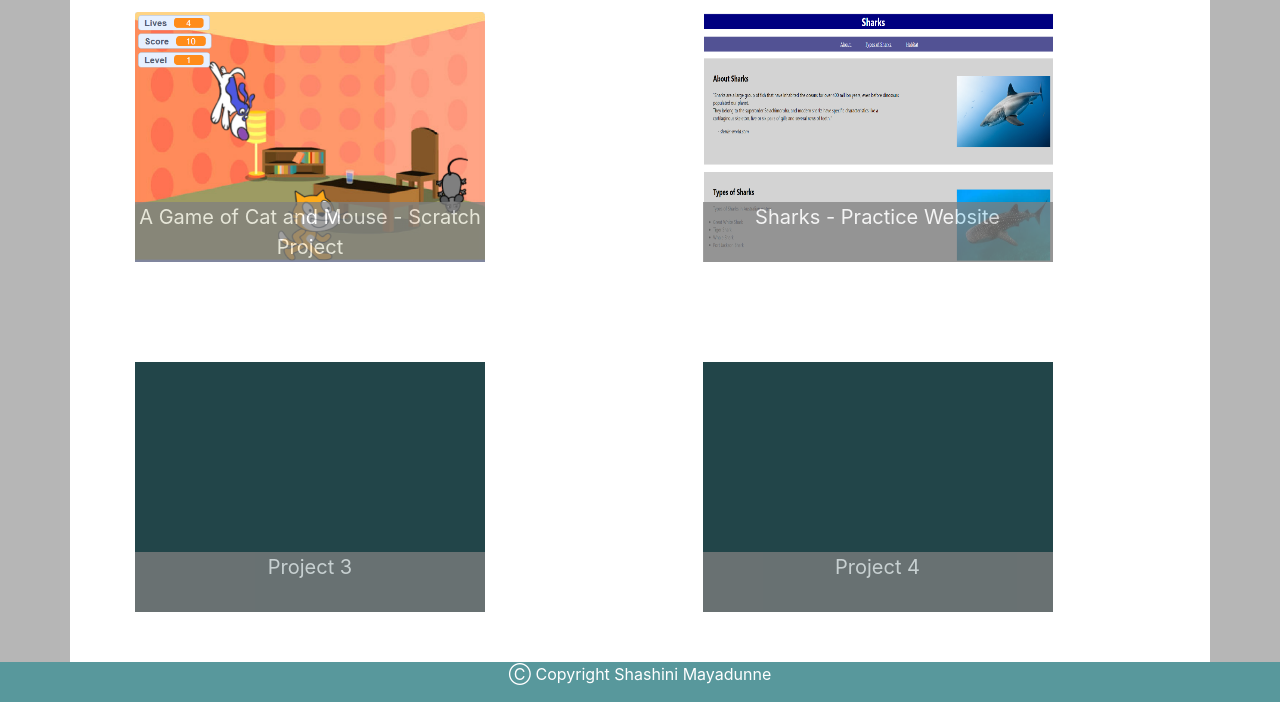
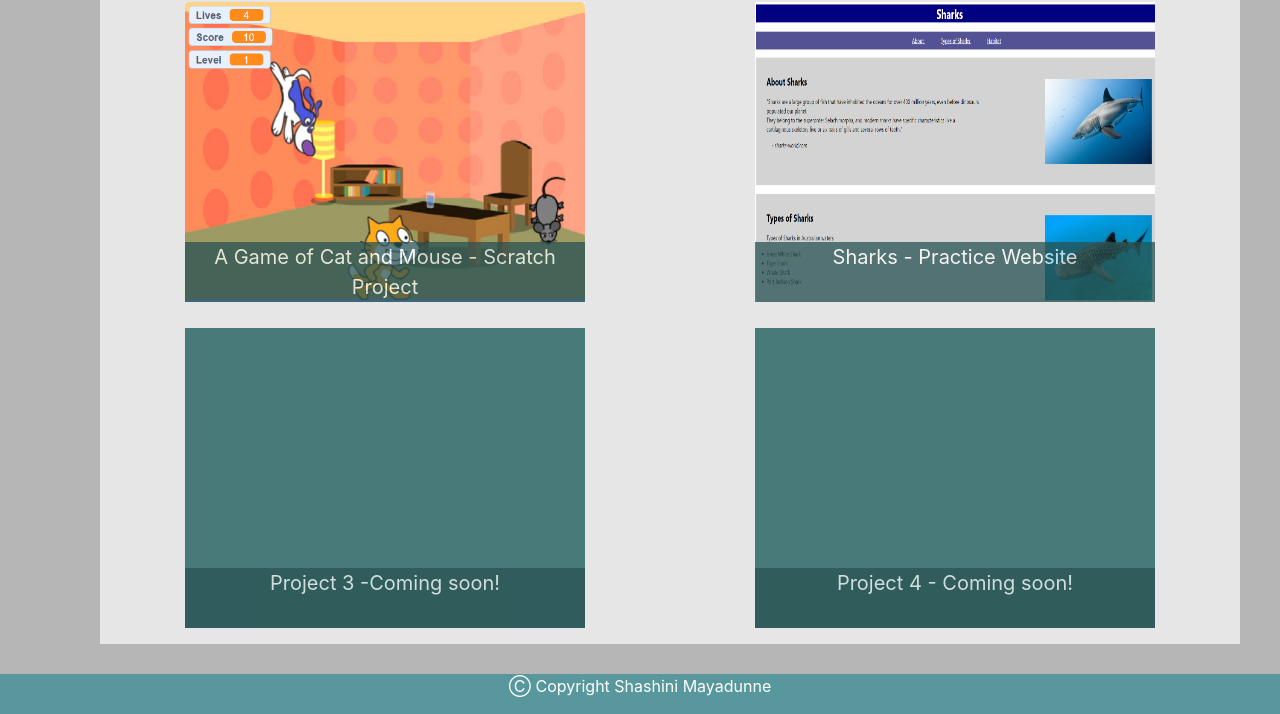
Before and after one commit to Shash833/Shashini-s-Portfolio, a plain HTML site: page assets/portfolio.html in a window 1280 px wide. Shown: the part 190-904 px from the top of the page. Drawn offline with nearby package versions, Linux system fonts and the light colour scheme; a web font is replaced by a local one.

Commit message:
additional modifications

```diff
--- a/assets/css/contact.css
+++ b/assets/css/contact.css
@@ -23,11 +23,15 @@ main {
 }
 
 #main-body {
-    background-color: white;
+    background-color: rgb(230, 230, 230);
     border-color: lightgray;
     border-width: 20px;
     margin: 30px;
     padding-top: 25px;
+}
+
+h2 {
+    font-family: 'Cedarville Cursive', cursive;
 }
 
 #Contact {
--- a/assets/css/portfolio.css
+++ b/assets/css/portfolio.css
@@ -18,41 +18,48 @@ a {
     color: white;
 }
 
-main {
-    background-color:rgb(182, 182, 182);
+main{
+    background-color: rgb(182, 182, 182);
 }
 
 #main-body {
-    background-color: white;
+    background-color:rgb(230, 230, 230);
     margin: 30px;
     padding-top: 25px;
-    padding-right: 20px;
 }
 
-#project {
+h2 {
+    font-family: 'Cedarville Cursive', cursive;
+}
+
+img {
+    width: 400px;
     height: 300px;
+    position: absolute;
+    top: 0px;
+    left: 0px;
+
+}
+
+.col-sm-6 {
+    width: 100%;
+    align-items: center;
+    text-align: center;
+}
+
+.project{
     width: 400px;
-    Background-color: rgb(34, 69, 73);
-    border-width: 50px;
-    Border-color: black;
-    float: left;
-    margin:50px;
-    color: white;
+    height: 300px;
+    background-color: rgb(73, 122, 122);
+    margin: 10px;
+    display: inline-block;
     position: relative;
 }
 
-img {
-    height: 300px;
-    width: 400px;
-    position: absolute;
-    top: 0px;
-    left: 0px;
-}
-
-#imgLabel {
+.imgLabel {
     position: absolute;
     bottom: 0px;
-    background-color: grey;
+    background-color: rgb(40, 82, 83);
     color: white;
     font-size: 20px;
     opacity: 75%;
@@ -69,13 +76,19 @@ footer {
     color: white;
 }
 
-@media screen and (max-width: 1500px) {
-    #project, img, #image {
-        height: 250px;
-        width: 350px;
+@media screen and (max-width: 720px) {
+    .project {
+        height: 200px;
+        width: 300px;
+        margin: 10px;
     }
+
+    img {
+        height: 200px;
+        width: 300px;
+    }
+
     #main-body {
         margin: 0px;
-
     }
 }
--- a/assets/css/style.css
+++ b/assets/css/style.css
@@ -23,10 +23,13 @@ main {
 }
 
 #main-body {
-    background-color: white;
-    opacity: 50%;
+    background-color: rgb(230, 230, 230);
     margin: 30px;
     padding-top: 25px;
+}
+
+h2 {
+    font-family: 'Cedarville Cursive', cursive;
 }
 
 img {
--- a/assets/portfolio.html
+++ b/assets/portfolio.html
@@ -27,47 +27,51 @@
     </header>
 
     <main>
-        <div class="container">
+        <section class="container">
             <div class="row">
                 <div class="col-sm-12" id="main-body">
                     <div class="row">
                         <div class="col-sm-12">
                             <h2 id="Portfolio"> Portfolio </h2>
+                            <!--Subheading = Portfolio-->
                         </div>
                     </div>
                     <div class="row">
                         <div class="col-sm-6">
-                            <div id=project>
-                                <img src="images/agameofcatandmouse.PNG" id="projectImg" />
-                                <div id="imgLabel"> <a href="https://scratch.mit.edu/projects/357044610">A Game of Cat
+                            <div class=project>
+                                <!--Link to Bootcamp Prework activity on Scratch-->
+                                <img src="images/agameofcatandmouse.PNG" class="projectImg" />
+                                <div class="imgLabel"> <a href="https://scratch.mit.edu/projects/357044610">A Game of
+                                        Cat
                                         and Mouse - Scratch Project</a></div>
                             </div>
                         </div>
                         <div class="col-sm-6">
-                            <div id="project">
-                                <img src="images/sharks.PNG" id="projectImg" />
-                                <div id="imgLabel"><a href="https://shash833.github.io/Sharks/">Sharks - Practice
+                            <div class="project">
+                                <!--Link to HTML/CSS class activity-->
+                                <img src="images/sharks.PNG" class="projectImg" />
+                                <div class="imgLabel"><a href="https://shash833.github.io/Sharks/">Sharks - Practice
                                         Website</a></div>
                             </div>
                         </div>
                     </div>
                     <div class="row">
                         <div class="col-sm-6">
-                            <div id="project">
+                            <div class="project">
                                 <!--Placeholder for third project-->
-                                <div id="imgLabel"> <a href="#">Project 3 </a></div>
+                                <div class="imgLabel"> <a href="#">Project 3 -Coming soon!</a></div>
                             </div>
                         </div>
                         <div class="col-sm-6">
-                            <div id="project">
+                            <div class="project">
                                 <!--Placeholder for fourth project-->
-                                <div id="imgLabel"> <a href="#">Project 4 </a></div>
+                                <div class="imgLabel"> <a href="#">Project 4 - Coming soon!</a></div>
                             </div>
                         </div>
                     </div>
                 </div>
             </div>
-        </div>
+        </section>
     </main>
 </body>
 <footer>
```
